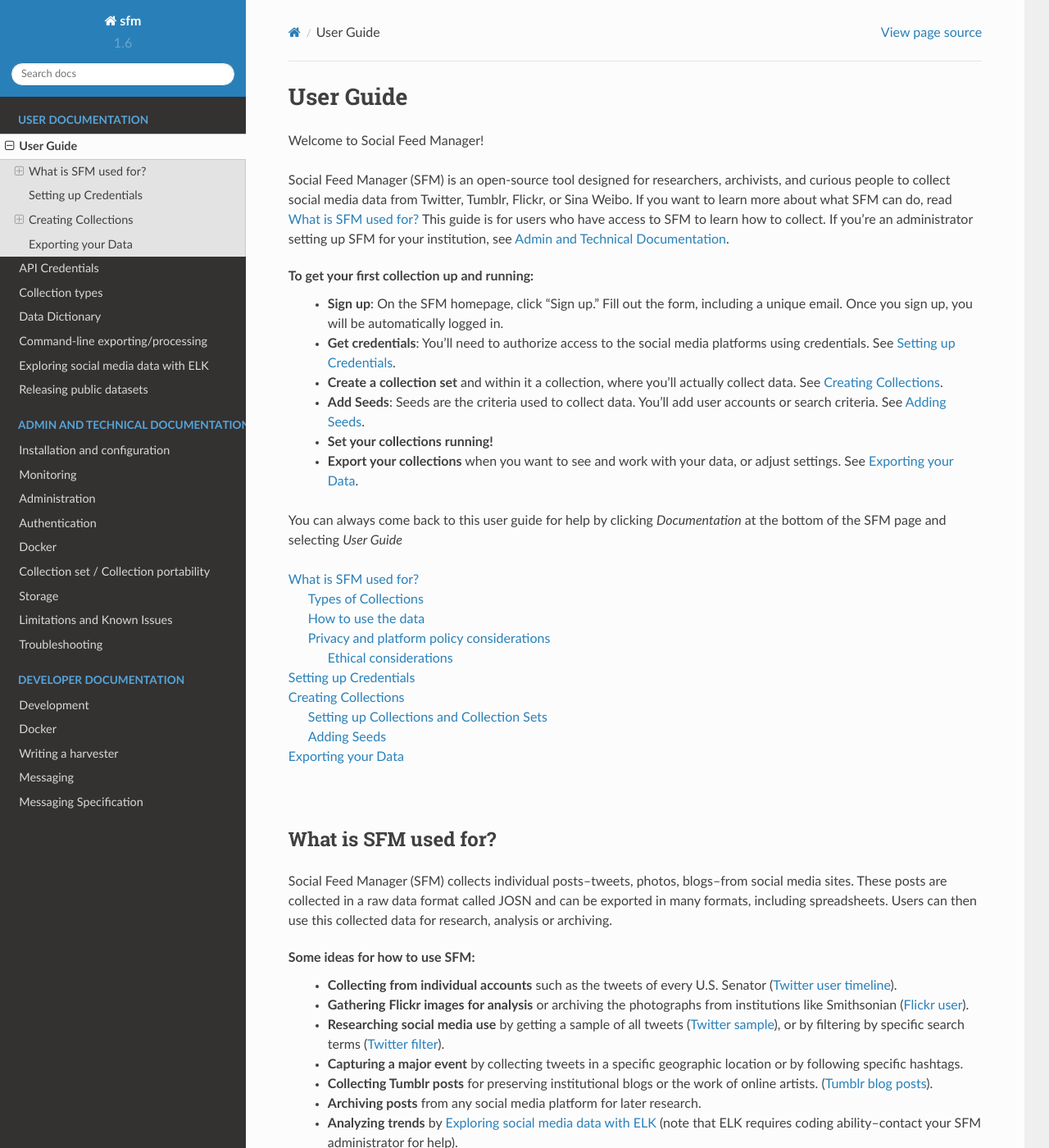
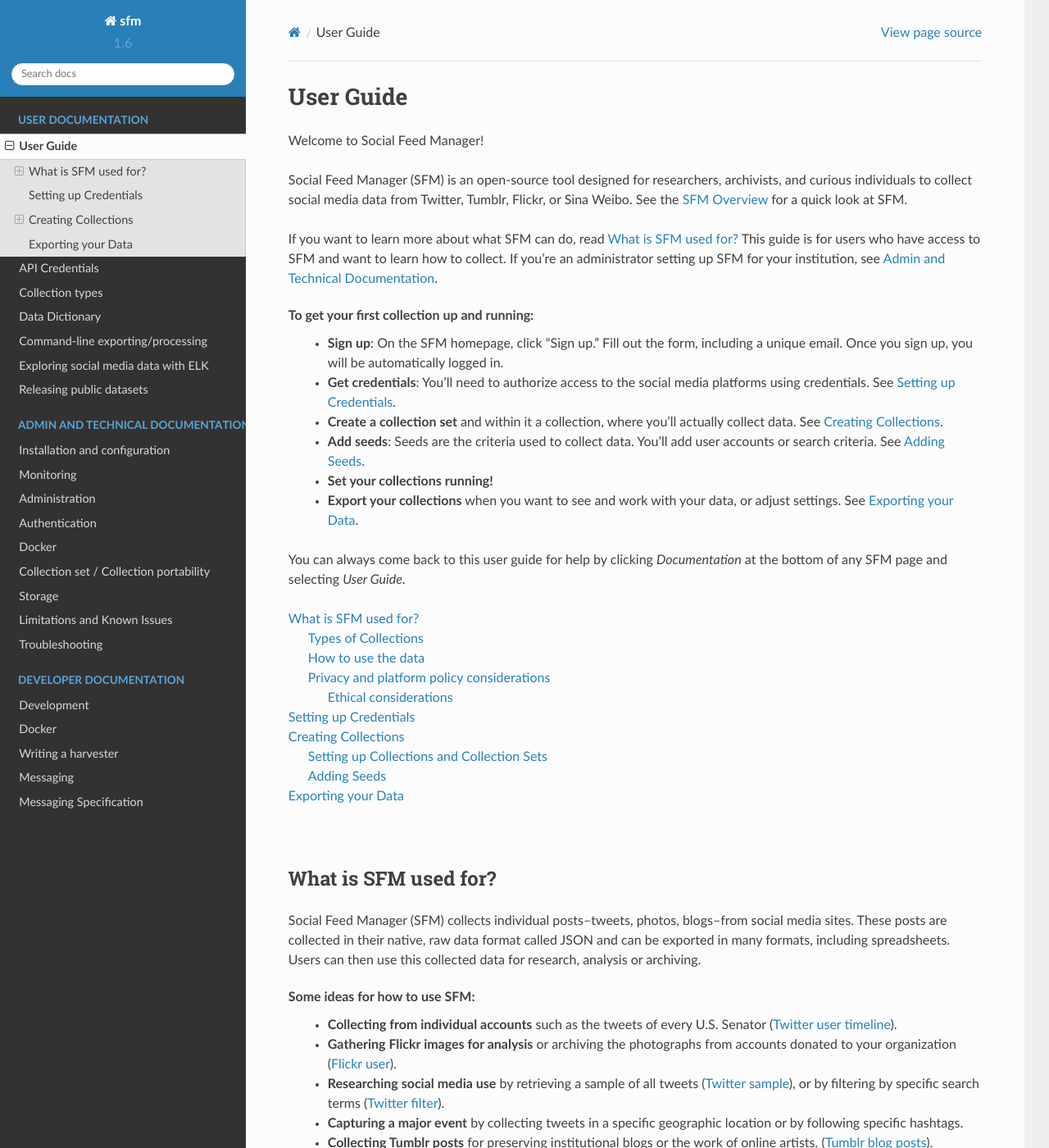
Before and after one commit to gwu-libraries/sfm-ui, a Sphinx documentation site: the page built from docs/userguide.rst, in a window 1280 px wide and 1400 px high. Shown: the whole window at 82% size. Built offline with Sphinx 7.4.7 and the Read the Docs theme 2.0.0, drawn with Linux system fonts in a browser that asks for light colours; some of the changed text lies outside the part shown.

Commit message:
minor edits

```diff
--- a/docs/userguide.rst
+++ b/docs/userguide.rst
@@ -5,10 +5,12 @@
 Welcome to Social Feed Manager!
 
 Social Feed Manager (SFM) is an open-source tool designed for researchers,
-archivists, and curious people to collect social media data from Twitter,
-Tumblr, Flickr, or Sina Weibo.
+archivists, and curious individuals to collect social media data from Twitter,
+Tumblr, Flickr, or Sina Weibo. See the `SFM Overview <https://gwu-libraries.github.io/sfm-ui/about/overview>`_
+for a quick look at SFM.
+
 If you want to learn more about what SFM can do, read :ref:`guide-uses`
-This guide is for users who have access to SFM to learn how to collect. If
+This guide is for users who have access to SFM and want to learn how to collect. If
 you're an administrator setting up SFM for your institution, see
 :ref:`admin-documentation`.
 
@@ -19,14 +21,14 @@
     media platforms using credentials. See :ref:`guide-setting-up-credentials`.
   * **Create a collection set** and within it a collection, where you'll actually
     collect data. See :ref:`guide-creating-collections`.
-  * **Add Seeds**: Seeds are the criteria used to collect data. You'll add user
+  * **Add seeds**: Seeds are the criteria used to collect data. You'll add user
     accounts or search criteria. See :ref:`guide-adding-seeds`.
   * **Set your collections running!**
   * **Export your collections** when you want to see and work with your data, or
     adjust settings. See :ref:`guide-export-data`.
 
 You can always come back to this user guide for help by clicking *Documentation*
-at the bottom of the SFM page and selecting *User Guide*
+at the bottom of any SFM page and selecting *User Guide*.
 
 
 | `What is SFM used for?`_
@@ -50,16 +52,16 @@
 ---------------------
 
 Social Feed Manager (SFM) collects individual posts--tweets,
-photos, blogs--from social media sites. These posts are collected in a raw data
-format called JOSN and can be exported in many formats, including spreadsheets.
+photos, blogs--from social media sites. These posts are collected in their native, raw data
+format called JSON and can be exported in many formats, including spreadsheets.
 Users can then use this collected data for research, analysis or archiving.
 
 Some ideas for how to use SFM:
   - **Collecting from individual accounts** such as the tweets of every U.S.
     Senator (:ref:`guide-twitter-user-timelines`).
   - **Gathering Flickr images for analysis** or archiving the photographs from
-    institutions like Smithsonian (:ref:`guide-flickr-user-timeline`).
-  - **Researching social media use** by getting a sample of all tweets
+    accounts donated to your organization (:ref:`guide-flickr-user-timeline`).
+  - **Researching social media use** by retrieving a sample of all tweets
     (:ref:`guide-twitter-sample`), or by filtering by specific search terms
     (:ref:`guide-twitter-filter`).
   - **Capturing a major event** by collecting tweets in a specific geographic
```
Also changed, not shown: other parts of docs/userguide.rst (+1 -1 lines).
